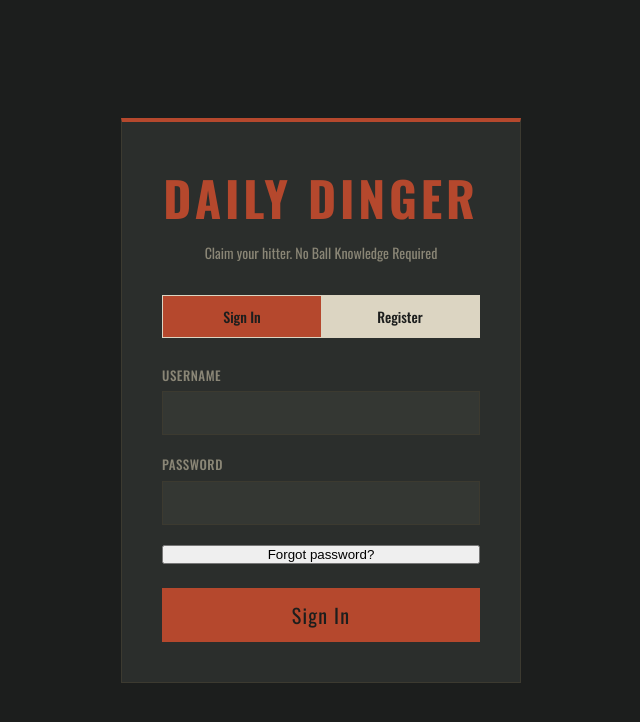
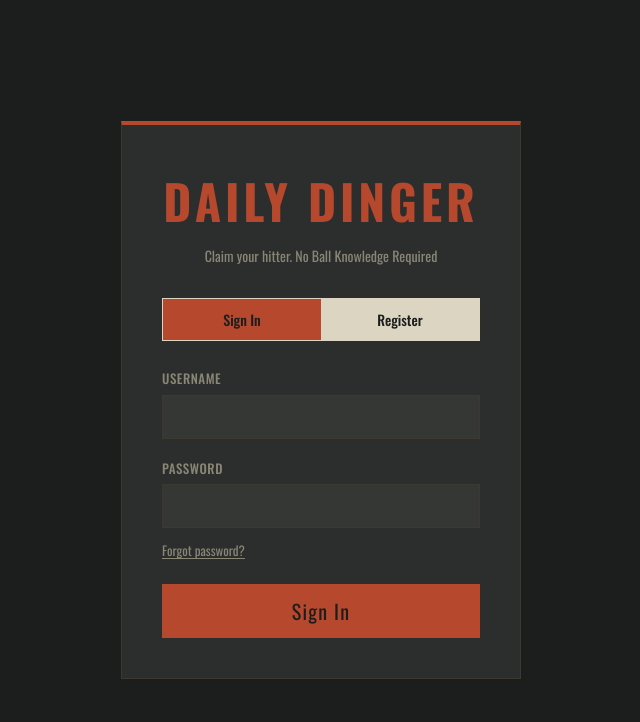
Before and after one commit to thetrashboat-sketch/mlb-daily-fantasy-game, a React (Vite) app in the folder client/: page / in a window 1280 px wide. Shown: the top 722 px of the page, without its empty margins (319-959 px from the left). Built offline with nearby package versions, Linux system fonts and the light colour scheme.

Commit message:
fixed logout alignment on nav

```diff
--- a/client/src/App.jsx
+++ b/client/src/App.jsx
@@ -6,6 +6,7 @@ import Dashboard from './pages/Dashboard.jsx'
 import Leaderboard from './pages/Leaderboard.jsx'
 import Profile from './pages/Profile.jsx'
 import HowItWorks from './pages/HowItWorks.jsx'
+import ResetPassword from './pages/ResetPassword.jsx'
 
 function App() {
   const location = useLocation();
@@ -22,6 +23,7 @@ function App() {
       <Route path="/Leaderboard" element={<Leaderboard />} />
       <Route path="/Profile" element={<Profile />} />
       <Route path="/how-it-works" element={<HowItWorks />} />
+      <Route path="/reset-password" element={<ResetPassword />} />
     </Routes>
     </>
   )
--- a/client/src/components/Nav.css
+++ b/client/src/components/Nav.css
@@ -68,10 +68,14 @@
 .logout-btn {
   background: none;
   border: none;
+  border-bottom: 2px solid transparent;
   cursor: pointer;
   font-family: var(--font-mono);
   font-size: 13px;
   letter-spacing: 0.08em;
   text-transform: uppercase;
   padding: 0;
+  padding-bottom: 4px;
+  line-height: normal;
+  color: var(--text-muted);
 }
--- a/client/src/pages/Login.css
+++ b/client/src/pages/Login.css
@@ -117,7 +117,7 @@
 
 .login-success{
   font-size: 13px;
-  color: var(--negative);
+  color: var(--positive);
   text-align: center;
 }
 
@@ -137,3 +137,22 @@
 .login-submit:hover {
   opacity: 0.9;
 }
+
+.forgot-password-link {
+  background: none;
+  border: none;
+  padding: 0;
+  color: var(--text-muted);
+  font-family: var(--font-body);
+  font-size: 13px;
+  text-align: left;
+  cursor: pointer;
+  text-decoration: underline;
+  text-underline-offset: 2px;
+  transition: color 0.15s ease;
+  margin-top: -8px;
+}
+
+.forgot-password-link:hover {
+  color: var(--accent);
+}
--- a/client/src/pages/Login.jsx
+++ b/client/src/pages/Login.jsx
@@ -39,7 +39,7 @@ function Login() {
       const data = await res.json()
 
       if (!res.ok) {
-        setError(data.message || 'Something went wrong.')
+        setError(data.error || 'Something went wrong.')
         return
       }
 
```
Also changed, not shown: 2 other files (tests, documents, lock files or other folders).
